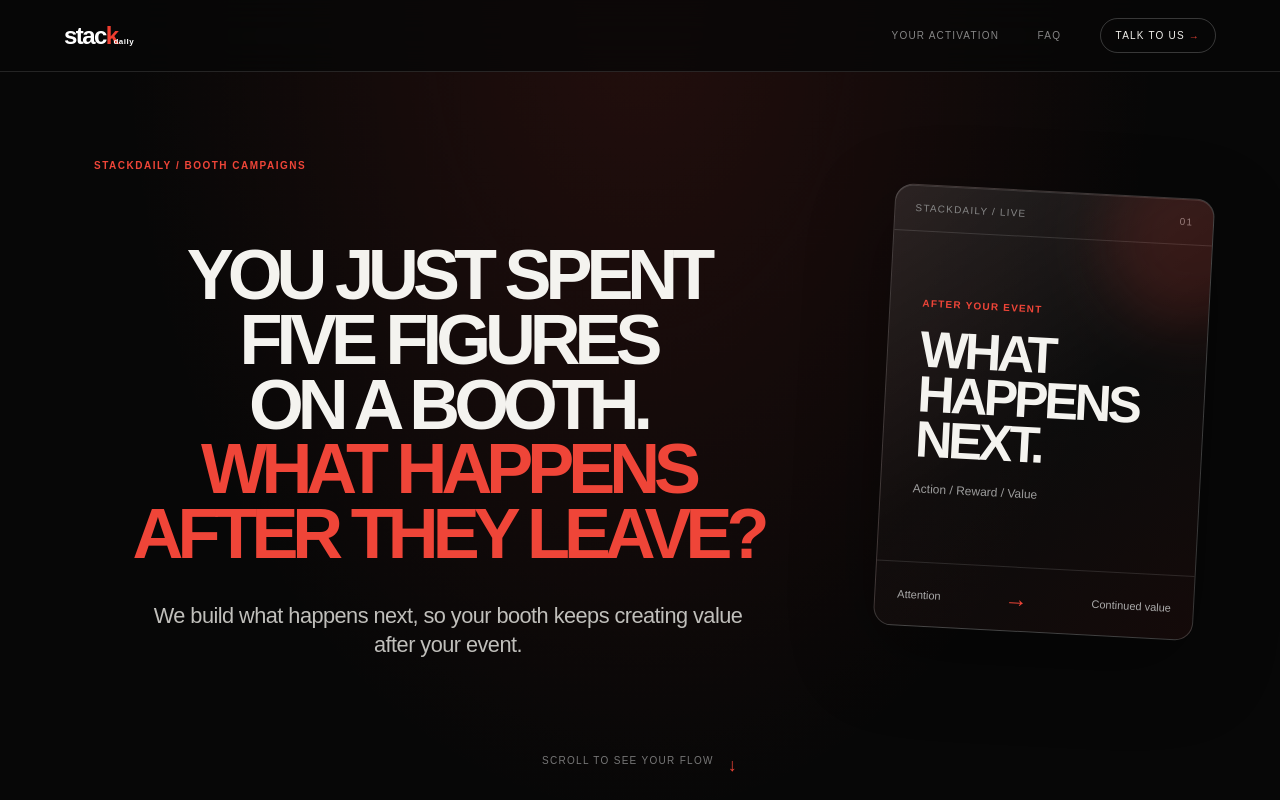
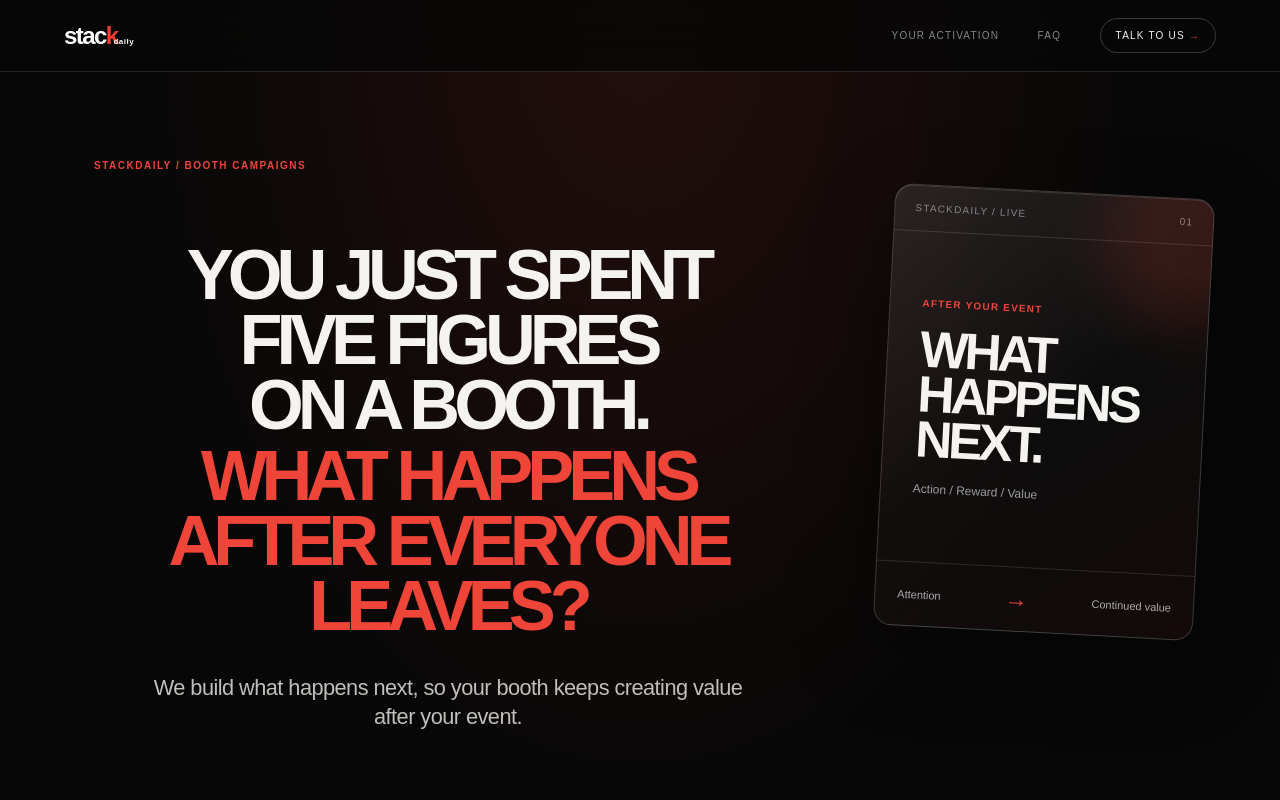
Before and after one commit to tlewisstempel-byte/stackdaily-booth-superpower, a Next.js app: page / in a window 1280 px wide. Shown: the top 800 px of the page. Built offline with nearby package versions, Linux system fonts and the light colour scheme.

Commit message:
Refine hero question spacing

```diff
--- a/app/globals.css
+++ b/app/globals.css
@@ -27,6 +27,7 @@
 .hero-grid { position: relative; display: grid; grid-template-columns: minmax(0, 1fr) 320px; gap: clamp(26px, 5vw, 76px); align-items: start; min-height: 490px; padding-top: 26px; }
 .hero-copy-block { position: relative; z-index: 1; max-width: 800px; margin: 0; padding-top: 24px; text-align: center; }
 .hero-copy-block h1 { margin-left: auto; margin-right: auto; }
+.hero-copy-block h1 em { display: block; margin-top: .1em; }
 .hero-copy-block .hero-copy { margin-left: auto; margin-right: auto; }
 .hero-copy-block .button { margin-left: auto; margin-right: auto; }
 .hero-copy, .section-lead { max-width: 600px; color: #c0bfbb; font-size: clamp(18px, 1.7vw, 23px); line-height: 1.35; letter-spacing: -.025em; }
--- a/app/page.tsx
+++ b/app/page.tsx
@@ -29,7 +29,7 @@
 
     <section className="hero" id="top">
       <div className="eyebrow">StackDaily / Booth campaigns</div>
-      <div className="hero-grid"><div className="hero-copy-block"><h1>YOU JUST SPENT<br />FIVE FIGURES<br />ON A BOOTH.<br /><em>WHAT HAPPENS<br />AFTER THEY LEAVE?</em></h1><p className="hero-copy">We build what happens next, so your booth keeps creating value after your event.</p></div><div className="hero-object"><div className="object-label"><span>STACKDAILY / LIVE</span><span>01</span></div><div className="object-content"><span className="object-kicker">AFTER YOUR EVENT</span><strong>WHAT<br />HAPPENS<br />NEXT.</strong><small>Action / Reward / Value</small></div><div className="object-footer"><span>Attention</span><b>→</b><span>Continued value</span></div></div></div>
+      <div className="hero-grid"><div className="hero-copy-block"><h1>YOU JUST SPENT<br />FIVE FIGURES<br />ON A BOOTH.<br /><em>WHAT HAPPENS<br />AFTER EVERYONE<br />LEAVES?</em></h1><p className="hero-copy">We build what happens next, so your booth keeps creating value after your event.</p></div><div className="hero-object"><div className="object-label"><span>STACKDAILY / LIVE</span><span>01</span></div><div className="object-content"><span className="object-kicker">AFTER YOUR EVENT</span><strong>WHAT<br />HAPPENS<br />NEXT.</strong><small>Action / Reward / Value</small></div><div className="object-footer"><span>Attention</span><b>→</b><span>Continued value</span></div></div></div>
       <div className="scroll-cue"><span>SCROLL TO SEE YOUR FLOW</span><span>↓</span></div>
     </section>
 
```
